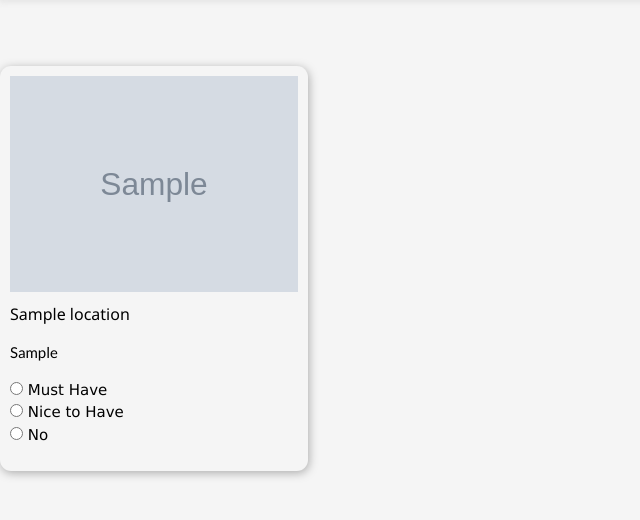
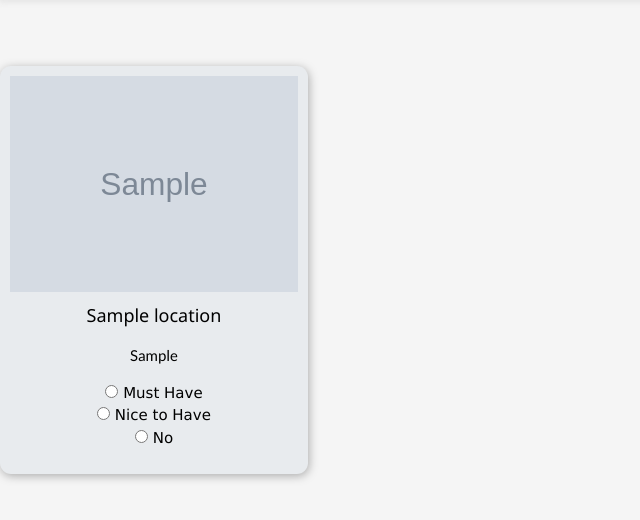
Before and after one commit to spdasilv/pistachio, a Django app: template pistachio/api/templates/api/drag_drop.html in a window 1280 px wide. Shown: the part 75-595 px from the top of the page, without its empty margins (0-640 px from the left). Run offline with Django 3.2, Linux system fonts and the light colour scheme; the template is opened without the code that fills it: values that come from a table or form of the project are taken from there, others are empty; a user stored in the database is signed in; tables that the repository leaves empty hold one stand-in row (values such as "Sample post"); grey boxes marked "Sample" are stand-in pictures.

Commit message:
Drag and Drop
Updated

```diff
--- a/pistachio/api/templates/api/drag_drop.html
+++ b/pistachio/api/templates/api/drag_drop.html
@@ -46,12 +46,64 @@ h1 {
 
 /* content */
 .content {
-    background: #F5F5F5;
+    background: #e8ebee;
       border-radius: .75em;
       -webkit-filter: drop-shadow(1px 2px 5px rgba(0,0,0,.3));
       filter: drop-shadow(1px 2px 5px rgba(0,0,0,.3));
     padding: 10px;
+    text-align: center;
 }
+
+/*input[type="radio"] {
+  position: absolute;
+  opacity: 0;
+  z-index: -1;
+}
+label {
+  position: relative;
+  display: inline-block;
+  margin-right: 10px;
+  margin-bottom: 10px;
+  padding-left: 30px;
+  padding-right: 10px;
+  line-height: 36px;
+  cursor: pointer;
+}
+label::before {
+  content: " ";
+  position: absolute;
+  top: 6px;
+  left: 0;
+  display: block;
+  width: 24px;
+  height: 24px;
+  border: 2px solid;
+  border-radius: 4px;
+  z-index: -1;
+}
+input[type="radio"] + label::before {
+  border-radius: 18px;
+}
+/* Checked
+input[type="checkbox"]:checked + label,
+input[type="radio"]:checked + label {
+  padding-left: 10px;
+  color: #fff;
+}
+input[type="checkbox"]:checked + label::before,
+input[type="radio"]:checked + label::before {
+  top: 0;
+  width: 100%;
+  height: 100%;
+  background:#40E0D0;
+}
+/* Transition
+label,
+label::before {
+  -webkit-transition: .25s all ease;
+  -o-transition: .25s all ease;
+  transition: .25s all ease;
+}*/*/*/
 
 </style>
 <link rel="stylesheet" href="https://www.w3schools.com/w3css/4/w3.css">
@@ -63,19 +115,21 @@ h1 {
 
 <!-- Portfolio Gallery Grid -->
 <div class="rowy">
-    {% for act in actDetails.all %}
+{% for act in actDetails.all %}
+{% with y=forloop.counter|stringformat:"s" %}
   <div class="columny">
     <div class="content">
-      <img src="{{ act.img_url }}" alt="Mountains" style="width:100%">
-      <h6>{{act.name}}</h6>
+      <img src="{{ act.img_url }}" alt="image" style="width:100%">
+      <h5>{{act.name}}</h5>
       <p>{{act.types}}</p>
-      <form action="">
-          <input type="radio" name="bucket" value="male"> Must Have<br>
-          <input type="radio" name="bucket" value="female"> Nice to Have<br>
+       <form action="">
+          <input type="radio" name="bucket" value="must"> Must Have<br>
+          <input type="radio" name="bucket" value="nice"> Nice to Have<br>
           <input type="radio" name="bucket" value="other"> No
     </form>
     </div>
   </div>
+  {% endwith %}
   {% endfor %}
 <!-- END GRID -->
 </div>
```
